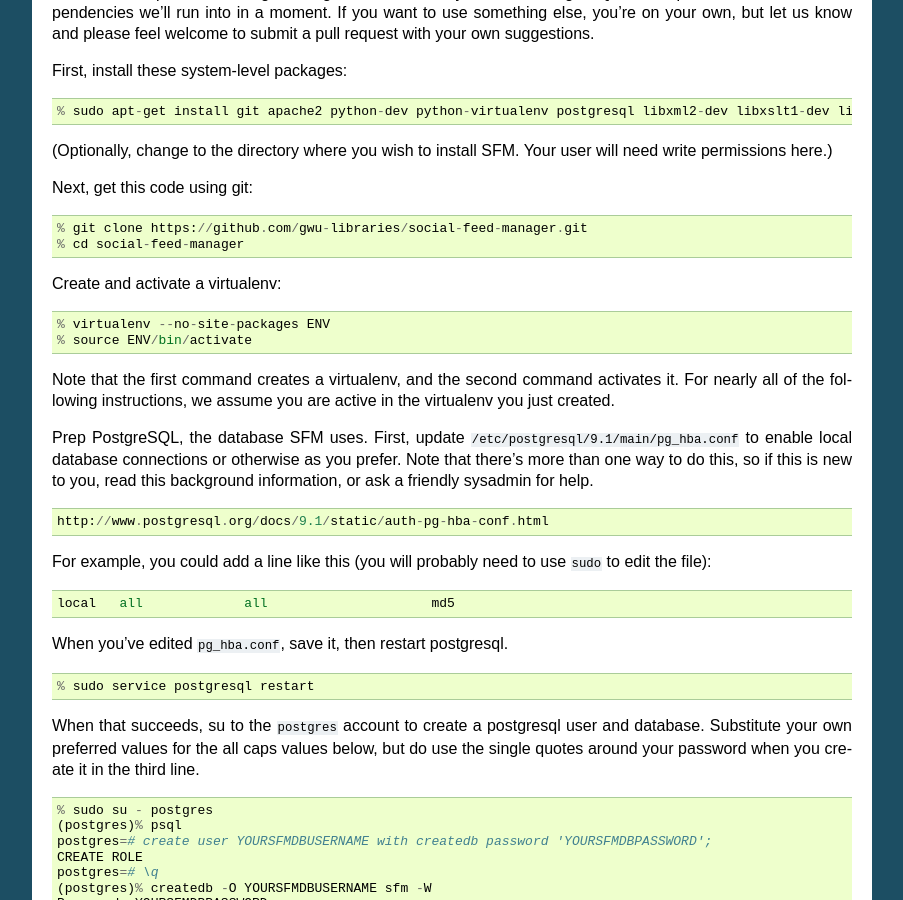
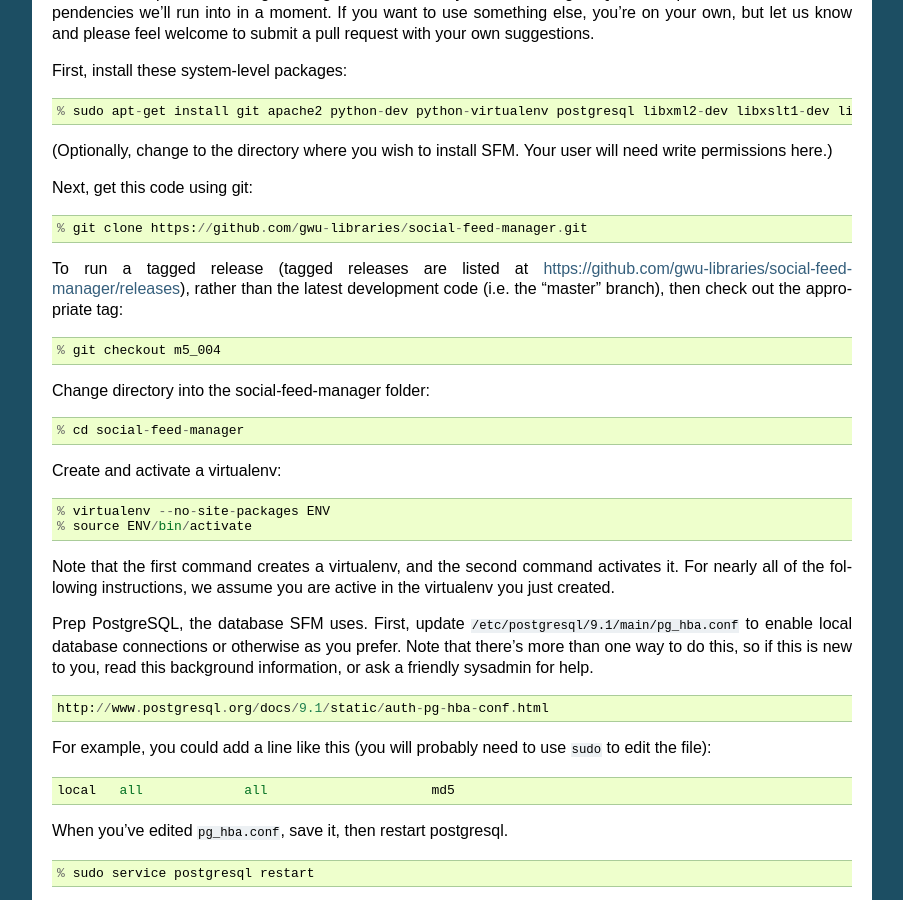
Before and after one commit to gwu-libraries/social-feed-manager, a Sphinx documentation site: the page built from docs/install.rst, in a window 1280 px wide and 900 px high, scrolled down 641 px. Shown: the whole window, without its empty margins (198-1101 px from the left). Built offline with Sphinx 7.4.7, drawn with Linux system fonts in a browser that asks for light colours.

Commit message:
Added step to check out release tag. Fixes #344.

```diff
--- a/docs/install.rst
+++ b/docs/install.rst
@@ -57,6 +57,17 @@
 ::
 
     % git clone https://github.com/gwu-libraries/social-feed-manager.git
+
+To run a tagged release (tagged releases are listed at https://github.com/gwu-libraries/social-feed-manager/releases), rather than the latest development code (i.e. the "master" branch), then check out the appropriate tag:
+
+::
+
+    % git checkout m5_004
+
+Change directory into the social-feed-manager folder:
+
+::
+
     % cd social-feed-manager
 
 Create and activate a virtualenv:
```
